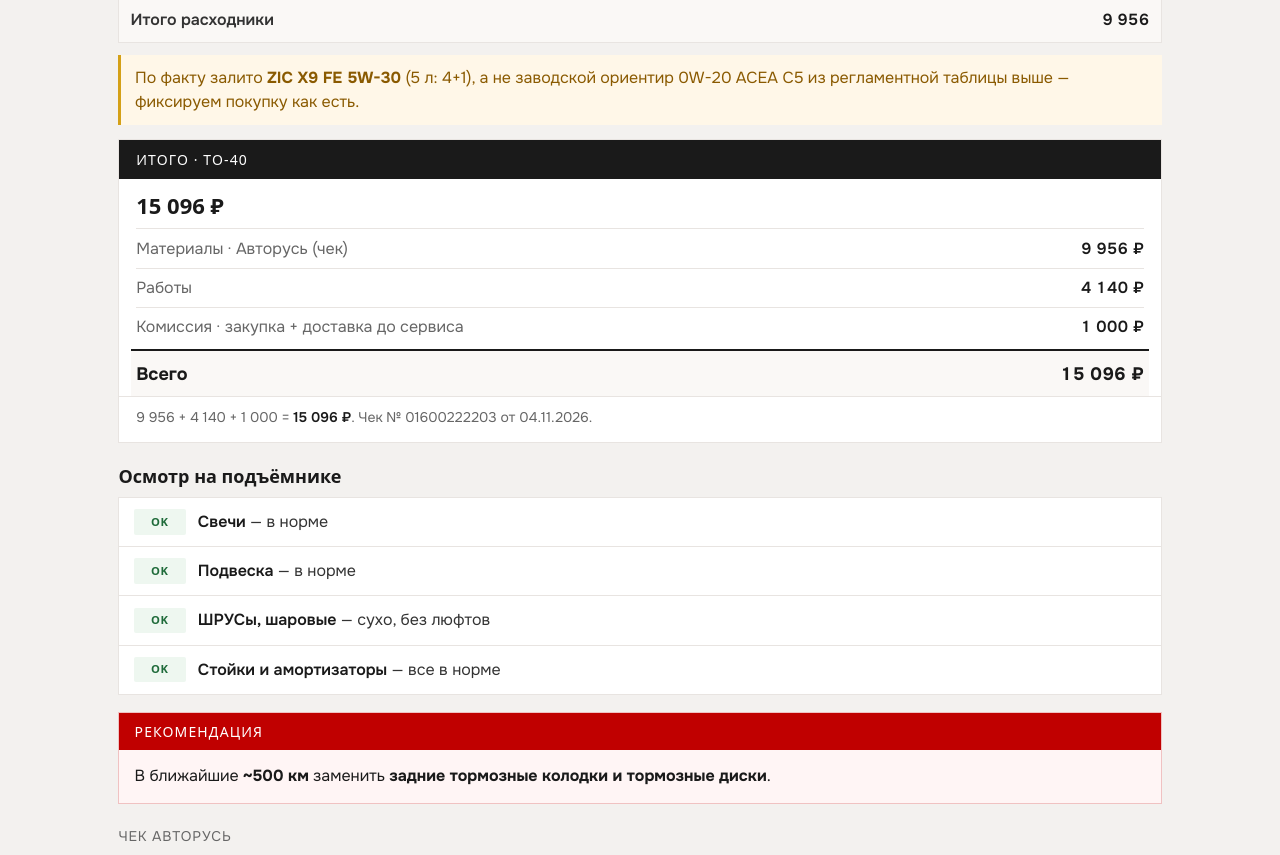
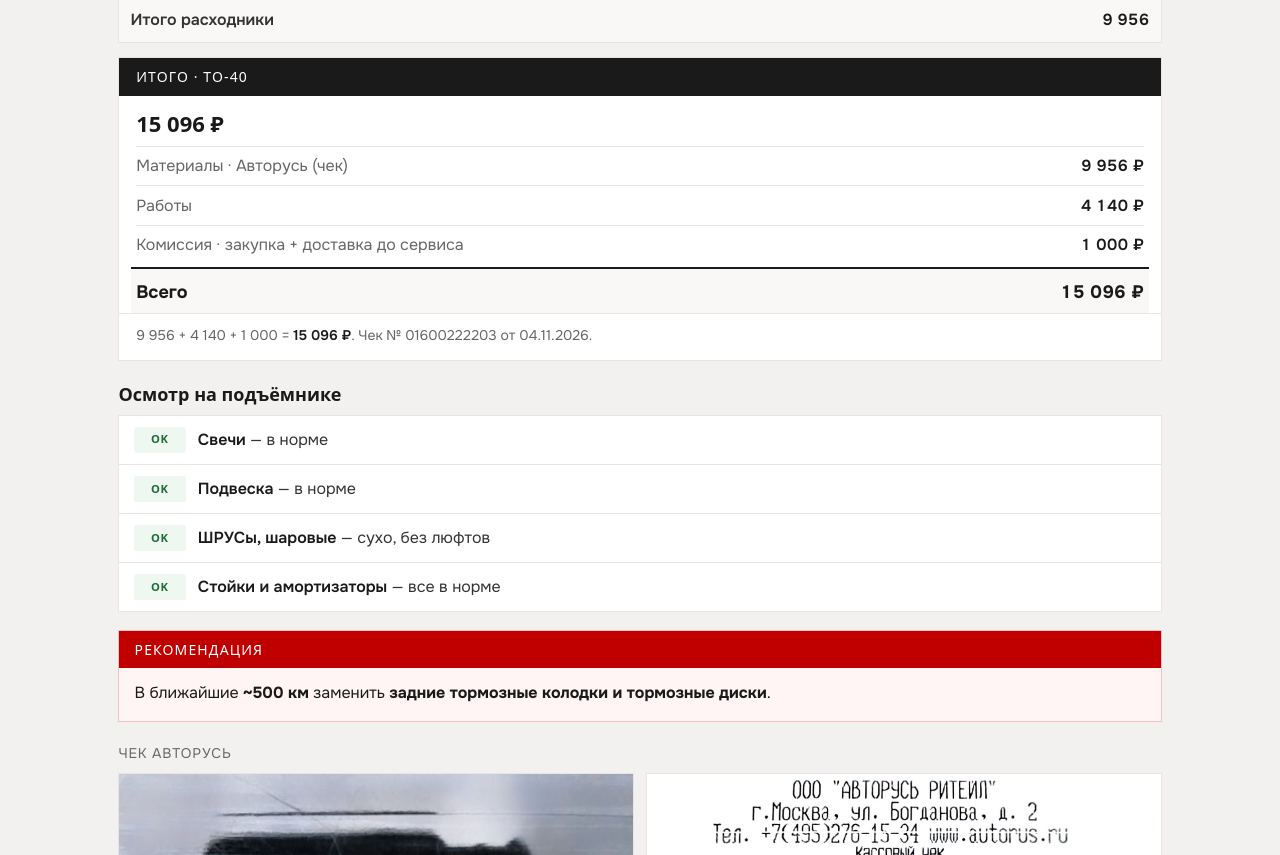
Before and after one commit to puholet-sketch/exeed-rx-to, a plain HTML site: page index.html in a window 1280 px wide. Shown: the part 4739-5594 px from the top of the page. Drawn offline with Linux system fonts and the light colour scheme; a web font is replaced by a local one.

Commit message:
Remove oil viscosity disclaimer from TO-40 report.
Co-authored-by: Cursor <cursoragent@cursor.com>

```diff
--- a/index.html
+++ b/index.html
@@ -995,11 +995,6 @@
               </tbody>
             </table>
           </div>
-          <p class="note reveal">
-            По факту залито <strong>ZIC X9 FE 5W-30</strong> (5&nbsp;л: 4+1), а не
-            заводской ориентир 0W-20 ACEA&nbsp;C5 из регламентной таблицы выше —
-            фиксируем покупку как есть.
-          </p>
 
           <aside class="cost-card reveal" aria-label="Итого стоимость ТО-40">
             <p class="cost-card__label">Итого · ТО-40</p>
```
